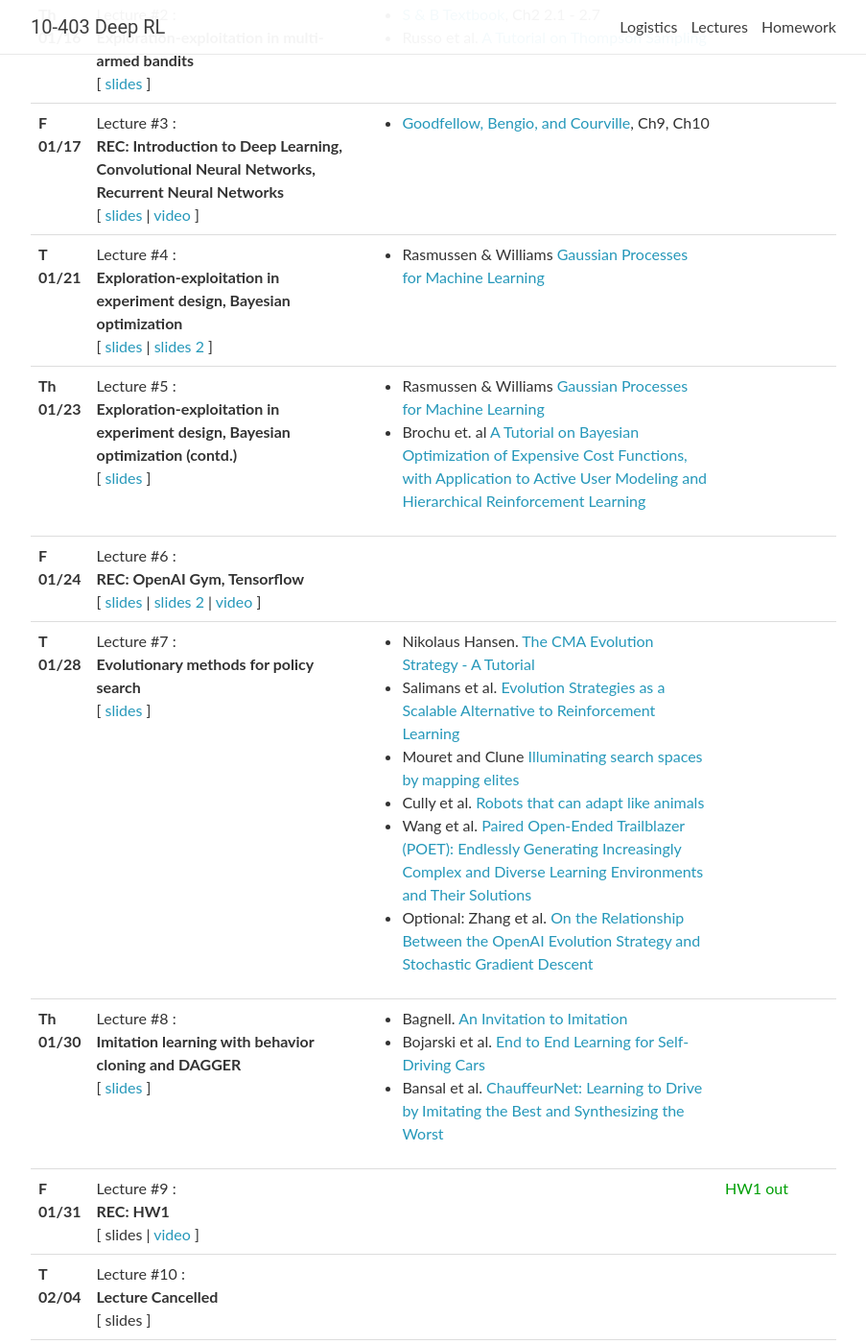
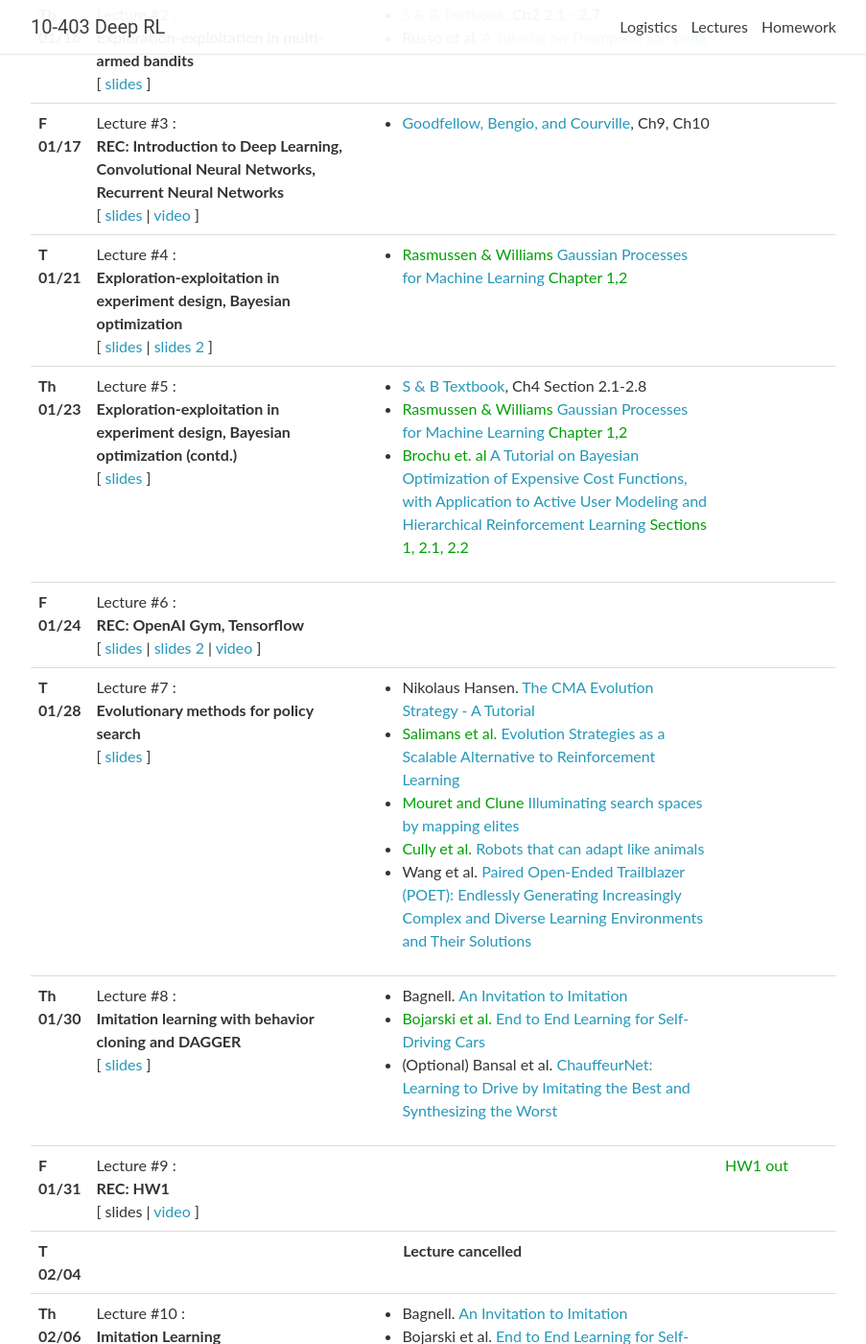
Before and after one commit to cmudeeprl/Spring202010403website, a Jekyll site: the page built from _pages/lectures.md, in a window 1280 px wide and 1400 px high, scrolled down 348 px. Shown: the whole window at 96% size, without its empty margins (188-1091 px from the left). Built offline with Jekyll 4.4.1, drawn with Linux system fonts in a browser that asks for light colours; nearby versions of some CDN libraries; comment, search, counter and statistics services are not loaded; some of the changed text lies outside the part shown.

Commit message:
Updated readings

```diff
--- a/_data/lectures.yml
+++ b/_data/lectures.yml
@@ -46,7 +46,7 @@
   # video: https://scs.hosted.panopto.com/Panopto/Pages/Viewer.aspx?id=eb36184f-8f73-4880-9751-aab500f4b44e
   notes:
   readings:
-    - Rasmussen & Williams <a href="http://www.gaussianprocess.org/gpml/chapters/RW.pdf" target="_blank">Gaussian Processes for Machine Learning</a>
+    - <reading class="important">Rasmussen & Williams <a href="http://www.gaussianprocess.org/gpml/chapters/RW.pdf" target="_blank">Gaussian Processes for Machine Learning</a> Chapter 1,2</reading>
 
   logistics:
 
@@ -58,8 +58,9 @@
   # video: https://scs.hosted.panopto.com/Panopto/Pages/Viewer.aspx?id=eb36184f-8f73-4880-9751-aab500f4b44e
   notes:
   readings:
-  - Rasmussen & Williams <a href="http://www.gaussianprocess.org/gpml/chapters/RW.pdf" target="_blank">Gaussian Processes for Machine Learning</a>
-  - Brochu et. al <a href="https://arxiv.org/pdf/1012.2599.pdf" target="_blank">A Tutorial on Bayesian Optimization of Expensive Cost Functions, with Application to Active User Modeling and Hierarchical Reinforcement Learning</a>
+  - <a href="http://incompleteideas.net/book/RLbook2018.pdf" target="_blank">S & B Textbook</a>, Ch4 Section 2.1-2.8
+  - <reading class="important">Rasmussen & Williams <a href="http://www.gaussianprocess.org/gpml/chapters/RW.pdf" target="_blank">Gaussian Processes for Machine Learning</a> Chapter 1,2 </reading>
+  - <reading class="important">Brochu et. al <a href="https://arxiv.org/pdf/1012.2599.pdf" target="_blank">A Tutorial on Bayesian Optimization of Expensive Cost Functions, with Application to Active User Modeling and Hierarchical Reinforcement Learning</a> Sections 1, 2.1, 2.2 </reading>
   logistics:
 
 - date: F 01/24
@@ -83,11 +84,11 @@
   notes:
   readings:
     - Nikolaus Hansen. <a href="https://arxiv.org/pdf/1604.00772.pdf" target="_blank">The CMA Evolution Strategy - A Tutorial</a>
-    - Salimans et al. <a href="https://arxiv.org/abs/1703.03864" target="_blank">Evolution Strategies as a Scalable Alternative to Reinforcement Learning</a>
-    - Mouret and Clune <a href="https://arxiv.org/abs/1504.04909" target="_blank">Illuminating search spaces by mapping elites</a>
-    - Cully et al. <a href="https://arxiv.org/abs/1407.3501" target="_blank">Robots that can adapt like animals</a>
+    - <reading class="important">Salimans et al. <a href="https://arxiv.org/abs/1703.03864" target="_blank">Evolution Strategies as a Scalable Alternative to Reinforcement Learning</a></reading>
+    - <reading class="important">Mouret and Clune <a href="https://arxiv.org/abs/1504.04909" target="_blank">Illuminating search spaces by mapping elites</a></reading>
+    - <reading class="important">Cully et al. <a href="https://arxiv.org/abs/1407.3501" target="_blank">Robots that can adapt like animals</a></reading>
     - Wang et al. <a href="https://arxiv.org/abs/1901.01753" target="_blank">Paired Open-Ended Trailblazer (POET)&#58; Endlessly Generating Increasingly Complex and Diverse Learning Environments and Their Solutions</a>
-    - Optional&#58; Zhang et al. <a href="https://arxiv.org/abs/1712.06564" target="_blank">On the Relationship Between the OpenAI Evolution Strategy and Stochastic Gradient Descent</a>
+    # - Optional&#58; Zhang et al. <a href="https://arxiv.org/abs/1712.06564" target="_blank">On the Relationship Between the OpenAI Evolution Strategy and Stochastic Gradient Descent</a>
   logistics:
 
 - date: Th 01/30
@@ -99,8 +100,8 @@
   notes:
   readings:
     - Bagnell. <a href="http://www.ri.cmu.edu/publication_view.html?pub_id=7891" target="_blank">An Invitation to Imitation</a>
-    - Bojarski et al. <a href="https://arxiv.org/abs/1604.07316" target="_blank">End to End Learning for Self-Driving Cars</a>
-    - Bansal et al. <a href="https://arxiv.org/abs/1812.03079" target="_blank">ChauffeurNet&#58; Learning to Drive by Imitating the Best and Synthesizing the Worst</a>
+    - <reading class="important">Bojarski et al. <a href="https://arxiv.org/abs/1604.07316" target="_blank">End to End Learning for Self-Driving Cars</a></reading>
+    - (Optional) Bansal et al. <a href="https://arxiv.org/abs/1812.03079" target="_blank">ChauffeurNet&#58; Learning to Drive by Imitating the Best and Synthesizing the Worst</a>
     # - De Haan et al. <a href="https://arxiv.org/abs/1905.11979" target="_blank">Causal Confusion in Imitation Learning</a>
   logistics:
 
@@ -118,7 +119,7 @@
 - date: T 02/04
   lecturer:
   title: >
-    <strong>Lecture Cancelled</strong>
+    <strong>Lecture cancelled</strong>
   # slides: https://cmudeeprl.github.io/Spring202010403website/assets/lectures/lecture_4_1.pdf
   # slides2: https://cmudeeprl.github.io/Spring202010403website/assets/lectures/lecture_4_2.pdf
   # video: https://scs.hosted.panopto.com/Panopto/Pages/Viewer.aspx?id=c5801274-b661-4677-adb9-aab500f4ccf5
@@ -171,16 +172,13 @@
 - date: Th 02/13
   lecturer:
   title: >
-    <strong>Imitation Learning</strong>
+    <strong>Handling Multimodality in Imitation Learning</strong>
   slides: https://cmudeeprl.github.io/Spring202010403website/assets/lectures/s20_lecture5.pdf
   notes:
   readings:
-    - Bagnell. <a href="http://www.ri.cmu.edu/publication_view.html?pub_id=7891" target="_blank">An Invitation to Imitation</a>
-    - Bojarski et al. <a href="https://arxiv.org/abs/1604.07316" target="_blank">End to End Learning for Self-Driving Cars</a>
-    - Bansal et al. <a href="https://arxiv.org/abs/1812.03079" target="_blank">ChauffeurNet&#58; Learning to Drive by Imitating the Best and Synthesizing the Worst</a>
     - Goodfellow et al. <a href="https://papers.nips.cc/paper/5423-generative-adversarial-nets.pdf" target="_blank">Generative Adversarial Nets</a>
     - Ho et al. <a href="https://cs.stanford.edu/~ermon/papers/imitation_nips2016_main.pdf" target="_blank">Generative Adversarial Imitation Learning</a>
-    - Doersch et al. <a href="https://arxiv.org/pdf/1606.05908.pdf" target="_blank">Tutorial on Variational Autoencoders</a>
+    - <reading class="important">Doersch et al. <a href="https://arxiv.org/pdf/1606.05908.pdf" target="_blank">Tutorial on Variational Autoencoders</a></reading>
 
   logistics:
 
@@ -245,8 +243,8 @@
   # video: https://scs.hosted.panopto.com/Panopto/Pages/Viewer.aspx?id=754eb6c0-72ca-4912-93f1-aad101060954
   notes:
   readings:
-    - <a href="http://incompleteideas.net/book/RLbook2018.pdf" target="_blank">S & B Textbook</a>, Ch5, Ch6
-    - Mnih et al. <a href="https://arxiv.org/pdf/1312.5602.pdf" target="_blank">Playing Atari with Deep Reinforcement Learning</a>
+    - <a href="http://incompleteideas.net/book/RLbook2018.pdf" target="_blank">S & B Textbook</a>, Ch 7 (7.1-7.3), Ch 9 (9.1-9.3), Ch 10 (10.1-10.2)
+    - <reading class="important">Mnih et al. <a href="https://arxiv.org/pdf/1312.5602.pdf" target="_blank">Playing Atari with Deep Reinforcement Learning</a></reading>
     - Hasselt et al. <a href="https://arxiv.org/abs/1509.06461" target="_blank">Deep Reinforcement Learning with Double Q-learning</a>
     - Shaul et al. <a href="https://arxiv.org/abs/1511.05952" target="_blank">Prioritized Experience Replay</a>
   logistics:
@@ -264,23 +262,38 @@
   logistics:
 
 
+- date: T 03/03
+  lecturer:
+  title: >
+    <strong>Policy gradients</strong>
+  slides: https://cmudeeprl.github.io/Spring202010403website/assets/lectures/lecture11.pdf
+  # video: https://scs.hosted.panopto.com/Panopto/Pages/Viewer.aspx?id=131de8e3-a760-4ff1-9802-aad80108eaa7
+  notes:
+  readings:
+    - <a href="http://incompleteideas.net/book/RLbook2018.pdf" target="_blank">S & B Textbook</a>, Ch13
+    - Mnih et al. <a href="https://arxiv.org/abs/1602.01783" target="_blank">Asynchronous Methods for Deep Reinforcement Learning</a>
+    - Silver et al. <a href="https://deepmind.com/research/publications/mastering-game-go-deep-neural-networks-tree-search/" target="_blank">Mastering the Game of Go with Deep Neural Networks and Tree Search</a>
+    - Silver et al. <a href="https://deepmind.com/research/publications/mastering-game-go-without-human-knowledge/" target="_blank">Mastering the Game of Go without Human Knowledge</a>
+  logistics: <span class="deadline">HW2 due</span> <br>
+    <span class="event">HW3 out</span>
+
+
+- date: Th 03/05
+  lecturer:
+  title: >
+    <strong>Lecture cancelled</strong>
+#   # slides: https://cmudeeprl.github.io/Spring202010403website/assets/lectures/lecture_12_1.pdf
+#   # slides2: https://cmudeeprl.github.io/Spring202010403website/assets/lectures/lecture_12_2.pdf
+#   # video: https://scs.hosted.panopto.com/Panopto/Pages/Viewer.aspx?id=4e7cbf9d-6e81-4e7b-9093-aad80108fb94
+  notes:
+  readings:
+#     - <a href="http://incompleteideas.net/book/RLbook2018.pdf" target="_blank">S & B Textbook</a>, Ch13
+#     - Lillicrap et al. <a href="https://arxiv.org/abs/1509.02971" target="_blank">Continuous control with deep reinforcement learning</a>
+#     - Fujimoto et al. <a href="https://arxiv.org/abs/1802.09477" target="_blank">Addressing Function Approximation Error in Actor-Critic Methods</a>
+  logistics:
+
 
 # ----------------------------- CONDUCTED --------------------------------------------------
-
-
-# - date: T 02/18
-#   lecturer:
-#   title: >
-#     <strong>Deep Q learning</strong>
-#   # slides: https://cmudeeprl.github.io/Spring202010403website/assets/lectures/lecture_9_1.pdf
-#   # slides2: https://cmudeeprl.github.io/Spring202010403website/assets/lectures/lecture_9_2.pdf
-#   # video: https://scs.hosted.panopto.com/Panopto/Pages/Viewer.aspx?id=e89485b7-c572-4adb-bf48-aad3011e65a5
-#   notes:
-#   readings:
-#     - Mnih et al. <a href="https://arxiv.org/pdf/1312.5602.pdf" target="_blank">Playing Atari with Deep Reinforcement Learning</a>
-#     - Hasselt et al. <a href="https://arxiv.org/abs/1509.06461" target="_blank">Deep Reinforcement Learning with Double Q-learning</a>
-#     - Shaul et al. <a href="https://arxiv.org/abs/1511.05952" target="_blank">Prioritized Experience Replay</a>
-#   logistics:
 
 # - date: Th 02/20
 #   lecturer:
@@ -295,34 +308,21 @@
 #   logistics: <br><span class="event">HW2 out</span> <br>
 
 
-- date: T 03/03
-  lecturer:
-  title: >
-    <strong>Policy gradients, actor-critic methods</strong>
-  # slides: https://cmudeeprl.github.io/Spring202010403website/assets/lectures/lecture_11.pdf
-  # video: https://scs.hosted.panopto.com/Panopto/Pages/Viewer.aspx?id=131de8e3-a760-4ff1-9802-aad80108eaa7
-  notes:
-  readings:
-    - <a href="http://incompleteideas.net/book/RLbook2018.pdf" target="_blank">S & B Textbook</a>, Ch13
-    - Mnih et al. <a href="https://arxiv.org/abs/1602.01783" target="_blank">Asynchronous Methods for Deep Reinforcement Learning</a>
-    - Silver et al. <a href="https://deepmind.com/research/publications/mastering-game-go-deep-neural-networks-tree-search/" target="_blank">Mastering the Game of Go with Deep Neural Networks and Tree Search</a>
-    - Silver et al. <a href="https://deepmind.com/research/publications/mastering-game-go-without-human-knowledge/" target="_blank">Mastering the Game of Go without Human Knowledge</a>
-  logistics:
 
-- date: Th 03/05
-  lecturer:
-  title: >
-    <strong>Actor-Critic Methods, Deterministic policy gradients</strong>
-  # slides: https://cmudeeprl.github.io/Spring202010403website/assets/lectures/lecture_12_1.pdf
-  # slides2: https://cmudeeprl.github.io/Spring202010403website/assets/lectures/lecture_12_2.pdf
-  # video: https://scs.hosted.panopto.com/Panopto/Pages/Viewer.aspx?id=4e7cbf9d-6e81-4e7b-9093-aad80108fb94
-  notes:
-  readings:
-    - <a href="http://incompleteideas.net/book/RLbook2018.pdf" target="_blank">S & B Textbook</a>, Ch13
-    - Lillicrap et al. <a href="https://arxiv.org/abs/1509.02971" target="_blank">Continuous control with deep reinforcement learning</a>
-    - Fujimoto et al. <a href="https://arxiv.org/abs/1802.09477" target="_blank">Addressing Function Approximation Error in Actor-Critic Methods</a>
-  logistics: <span class="deadline">HW2 due</span> <br>
-    <span class="event">HW3 out</span>
+# - date: Th 03/05
+#   lecturer:
+#   title: >
+#     <strong>Actor-Critic Methods, Deterministic policy gradients</strong>
+#   # slides: https://cmudeeprl.github.io/Spring202010403website/assets/lectures/lecture_12_1.pdf
+#   # slides2: https://cmudeeprl.github.io/Spring202010403website/assets/lectures/lecture_12_2.pdf
+#   # video: https://scs.hosted.panopto.com/Panopto/Pages/Viewer.aspx?id=4e7cbf9d-6e81-4e7b-9093-aad80108fb94
+#   notes:
+#   readings:
+#     - <a href="http://incompleteideas.net/book/RLbook2018.pdf" target="_blank">S & B Textbook</a>, Ch13
+#     - Lillicrap et al. <a href="https://arxiv.org/abs/1509.02971" target="_blank">Continuous control with deep reinforcement learning</a>
+#     - Fujimoto et al. <a href="https://arxiv.org/abs/1802.09477" target="_blank">Addressing Function Approximation Error in Actor-Critic Methods</a>
+#   logistics: <span class="deadline">HW2 due</span> <br>
+#     <span class="event">HW3 out</span>
 
 
 
--- a/_pages/lectures.md
+++ b/_pages/lectures.md
@@ -23,7 +23,7 @@ title: Schedule
 
 <tr class="{{ event_type }}">
     <th scope="row">{{ lecture.date }}</th>
-    {% if lecture.title contains 'No class' or lecture.title contains 'Quiz' or forloop.last %}
+    {% if lecture.title contains 'No class' or lecture.title contains 'cancelled' or lecture.title contains 'Quiz' or forloop.last %}
     {% assign skip_classes = skip_classes | plus: 1 %}
     <td colspan="4" align="center">{{ lecture.title }}</td>
     {% else %}
--- a/_sass/_pages.scss
+++ b/_sass/_pages.scss
@@ -23,3 +23,7 @@ span.event {
 span.deadline {
     color: $red;
 }
+
+reading.important {
+	color: $dark-green;
+}
```
Also changed, not shown: 1 other file.
